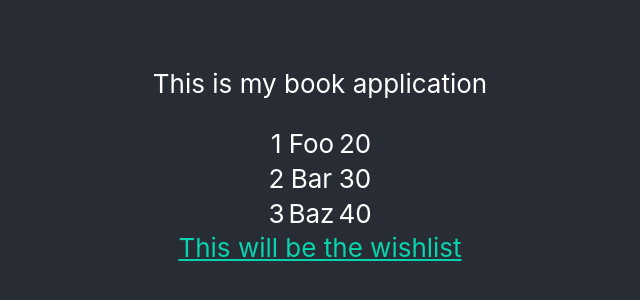
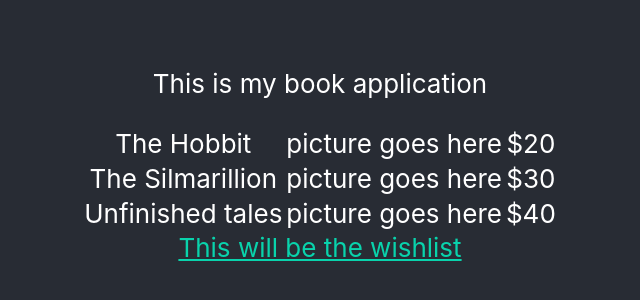
Before and after one commit to dave5801/book-app-react, a React (Create React App) app in the folder book-app/: page / in a window 1280 px wide. Shown: the part 248-548 px from the top of the page, without its empty margins (320-960 px from the left). Built offline with nearby package versions, Linux system fonts and the light colour scheme.

Commit message:
last commit of day

```diff
--- a/book-app/src/Body.js
+++ b/book-app/src/Body.js
@@ -1,12 +1,14 @@
 import React from 'react';
-
+//on click event handler
+//click handler reveal state
+//toggling classes
 class TableRow extends React.Component {
     render() {
        return (
           <tr>
-             <td>{this.props.data.id}</td>
              <td>{this.props.data.name}</td>
-             <td>{this.props.data.age}</td>
+             <td>{this.props.data.img}</td>
+             <td>{this.props.data.price}</td>
           </tr>
        );
     }
@@ -20,18 +22,21 @@ class Body extends React.Component{
            [
               {
                  "id":1,
-                 "name":"Foo",
-                 "age":"20"
+                 "name":"The Hobbit",
+                 "price":"$20",
+                 "img": "picture goes here"
               },
               {
                  "id":2,
-                 "name":"Bar",
-                 "age":"30"
+                 "name":"The Silmarillion",
+                 "price":"$30",
+                 "img": "picture goes here"
               },
               {
                  "id":3,
-                 "name":"Baz",
-                 "age":"40"
+                 "name":"Unfinished tales",
+                 "price":"$40",
+                 "img": "picture goes here"
               }
            ]
         }
```
